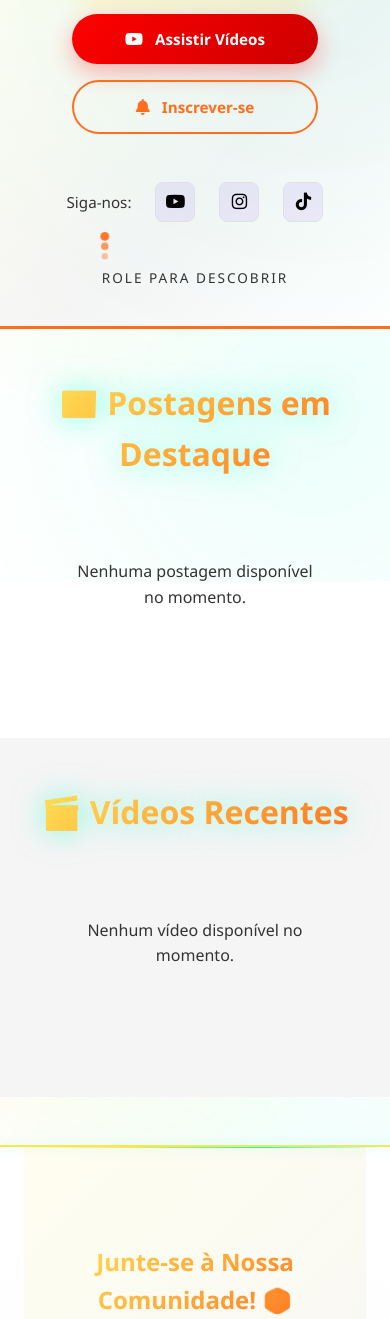
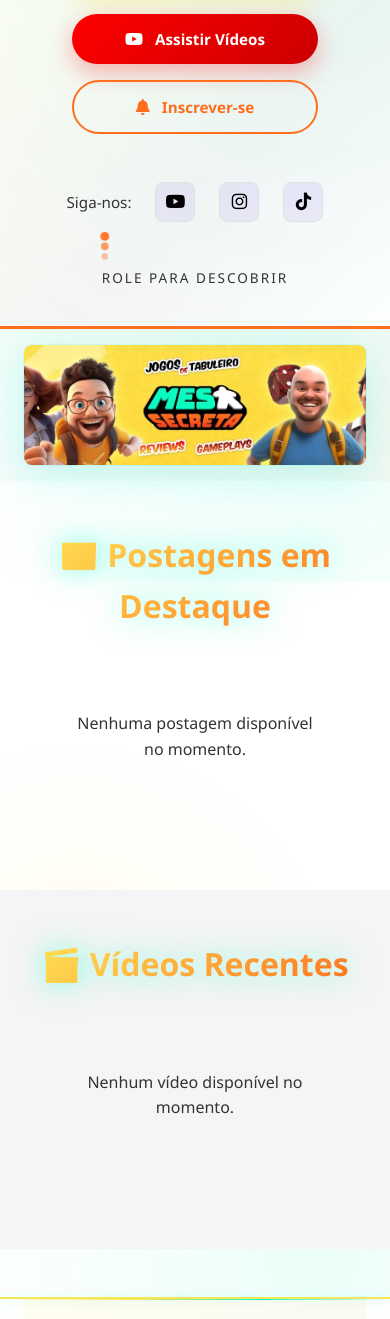
Before and after one commit to eduallochio/site_mesa_secreta, a Django app: page / in a window 390 px wide. Shown: the part 1106-2425 px from the top of the page. Run offline with Django 5.2, Linux system fonts and the light colour scheme; data comes from the database, SQL or seed files in the repository; data that the repository does not hold is empty; parts of the project's set-up code (start-up, migrations or seed data) failed here and were passed over; some libraries are stand-ins or nearby versions.

Commit message:
feat: Implementa sistema de banner promocional gerenciável e integração Supabase Storage
🎯 Banner Promocional Dinâmico:
- Adicionado campo banner_promocional em ConfiguracaoSite
- Upload de imagem com preview no admin (1200x250px recomendado)
- Campo banner_url para link opcional (abre em nova aba)
- Toggle banner_ativo para ativar/desativar exibição
- Fallback para banner padrão se não configurado
- Suporte a banner clicável com hover effects

📦 Integração Supabase Storage:
- Custom storage backend: SupabaseStorage
- Upload automático para bucket 'media' do Supabase
- URLs públicas geradas automaticamente
- Suporte a nomes únicos (UUID) para evitar conflitos
- Fallback para storage local em desenvolvimento
- Configurações via variáveis de ambiente

🎨 Melhorias de UI/UX:
- Banner responsivo: 250px (desktop), 150px (tablet), 120px (mobile)
- Efeitos hover: elevação, zoom suave e overlay gradiente
- Bordas neon turquesa com brilho (tema Mesa Secreta)
- Preview no admin com status ativo/inativo
- CSS otimizado para performance

🔧 Configurações Adicionadas:
- SUPABASE_URL: URL do projeto Supabase
- SUPABASE_KEY: Service role key para autenticação
- SUPABASE_BUCKET_NAME: Nome do bucket (padrão: media)
- USE_SUPABASE_STORAGE: Toggle para usar Supabase ou local

📋 Dependências:
- supabase==2.27.0 - Cliente Python oficial
- storage3==2.27.0 - Módulo de storage
- postgrest==2.27.0 - Cliente PostgreSQL
- realtime==2.27.0 - Realtime subscriptions
- supabase-auth==2.27.0 - Autenticação

🗃️ Migrations:
- 0010: Adiciona campos banner_promocional, banner_url, banner_ativo

📝 SQL Scripts (gitignored):
- 007_supabase_storage_bucket.sql - Políticas RLS para bucket
- 008_banner_promocional.sql - Adiciona campos no Supabase

✅ Correções:
- Fixed: TypeError format_html() sem argumentos no admin
- Fixed: Tamanho do banner proporcional ao site

```diff
--- a/core/models.py
+++ b/core/models.py
@@ -46,6 +46,11 @@ class ConfiguracaoSite(models.Model):
     # SEO
     meta_description = models.CharField('Meta Description', max_length=160, blank=True)
     meta_keywords = models.CharField('Meta Keywords', max_length=255, blank=True)
+
+    # Banner Promocional
+    banner_promocional = models.ImageField('Banner Promocional', upload_to='banners/', blank=True, null=True, help_text='Banner exibido na home (Tamanho recomendado: 1200x250px)')
+    banner_url = models.URLField('Link do Banner', blank=True, help_text='URL para onde o banner deve redirecionar (opcional)')
+    banner_ativo = models.BooleanField('Banner Ativo', default=True, help_text='Exibir o banner na página inicial')
 
     class Meta:
         verbose_name = 'Configuração do Site'
--- a/core/static/core/css/style.css
+++ b/core/static/core/css/style.css
@@ -787,6 +787,104 @@ body {
     font-size: 0.85rem;
     text-transform: uppercase;
     letter-spacing: 2px;
+}
+
+/* === Promotional Banner === */
+.promotional-banner {
+    padding: var(--spacing-md) 0;
+    background: linear-gradient(135deg, rgba(0, 229, 204, 0.05) 0%, rgba(255, 107, 53, 0.05) 100%);
+}
+
+.banner-wrapper {
+    position: relative;
+    width: 100%;
+    max-width: 1200px;
+    max-height: 250px;
+    margin: 0 auto;
+    border-radius: 20px;
+    overflow: hidden;
+    box-shadow:
+        0 10px 40px rgba(0, 229, 204, 0.2),
+        0 0 0 1px rgba(0, 229, 204, 0.1);
+    transition: all 0.4s cubic-bezier(0.4, 0, 0.2, 1);
+    display: block;
+    cursor: pointer;
+}
+
+a.banner-wrapper {
+    text-decoration: none;
+}
+
+.banner-wrapper:hover {
+    transform: translateY(-5px);
+    box-shadow:
+        0 20px 60px rgba(0, 229, 204, 0.3),
+        0 0 0 1px rgba(0, 229, 204, 0.2),
+        0 0 40px rgba(0, 229, 204, 0.1);
+}
+
+.banner-image {
+    width: 100%;
+    height: 250px;
+    display: block;
+    object-fit: cover;
+    object-position: center;
+    transition: transform 0.6s cubic-bezier(0.4, 0, 0.2, 1);
+}
+
+.banner-wrapper:hover .banner-image {
+    transform: scale(1.05);
+}
+
+.banner-overlay {
+    position: absolute;
+    top: 0;
+    left: 0;
+    right: 0;
+    bottom: 0;
+    background: linear-gradient(
+        135deg,
+        rgba(0, 229, 204, 0.1) 0%,
+        rgba(255, 107, 53, 0.1) 100%
+    );
+    opacity: 0;
+    transition: opacity 0.4s ease;
+    pointer-events: none;
+}
+
+.banner-wrapper:hover .banner-overlay {
+    opacity: 1;
+}
+
+/* Responsivo para Banner */
+@media (max-width: 768px) {
+    .promotional-banner {
+        padding: var(--spacing-sm) 0;
+    }
+
+    .banner-wrapper {
+        border-radius: 12px;
+        max-height: 150px;
+    }
+
+    .banner-image {
+        height: 150px;
+    }
+
+    .banner-wrapper:hover {
+        transform: translateY(-3px);
+    }
+}
+
+@media (max-width: 480px) {
+    .banner-wrapper {
+        border-radius: 8px;
+        max-height: 120px;
+    }
+
+    .banner-image {
+        height: 120px;
+    }
 }
 
 /* === Sections === */
--- a/core/templates/core/home.html
+++ b/core/templates/core/home.html
@@ -98,6 +98,30 @@
     </div>
 </section>
 
+<!-- Banner Promocional -->
+{% if config.banner_ativo %}
+<section class="promotional-banner">
+    <div class="container">
+        {% if config.banner_url %}
+        <a href="{{ config.banner_url }}" target="_blank" class="banner-wrapper">
+        {% else %}
+        <div class="banner-wrapper">
+        {% endif %}
+            {% if config.banner_promocional %}
+            <img src="{{ config.banner_promocional.url }}" alt="Banner Promocional" class="banner-image">
+            {% else %}
+            <img src="{% static 'core/img/banner.jpg' %}" alt="Banner Promocional" class="banner-image">
+            {% endif %}
+            <div class="banner-overlay"></div>
+        {% if config.banner_url %}
+        </a>
+        {% else %}
+        </div>
+        {% endif %}
+    </div>
+</section>
+{% endif %}
+
 <!-- Postagens em Destaque -->
 <section class="section">
     <div class="container">
```
Also changed, not shown: config/settings.py (+11 -0 lines), core/admin.py (+29 -6 lines), core/storage.py (added, +139 -0 lines), requirements.txt (+8 -0 lines), core/migrations/0010_configuracaosite_banner_ativo_and_more.py (added), core/static/core/img/banner.jpg (added).
